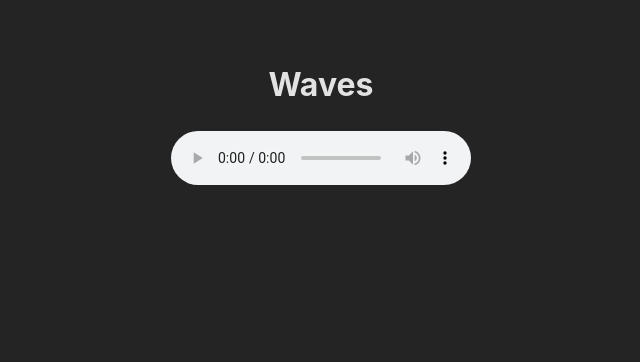
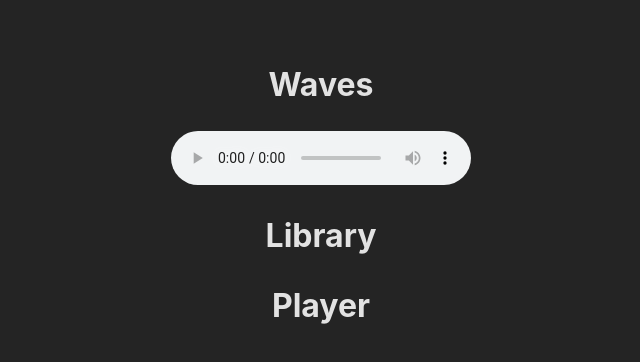
Before and after one commit to JayCodeGitHub/Waves, a React (Vite) app: page / in a window 1280 px wide. Shown: the top 362 px of the page, without its empty margins (319-959 px from the left). Built offline with nearby package versions, Linux system fonts and the light colour scheme.

Commit message:
Create player component

```diff
--- a/src/App.tsx
+++ b/src/App.tsx
@@ -1,10 +1,14 @@
 import "./App.css";
+import Library from "./components/library";
+import Player from "./components/player";
 
 function App() {
   return (
     <div id="Wrapper">
       <h1>Waves</h1>
       <audio src="/audio/1.mp3" controls />
+      <Library />
+      <Player />
     </div>
   );
 }
--- /dev/null
+++ b/src/components/player.tsx
@@ -0,0 +1,9 @@
+const Player = () => {
+  return (
+    <div>
+      <h1>Player</h1>
+    </div>
+  );
+};
+
+export default Player;
```
